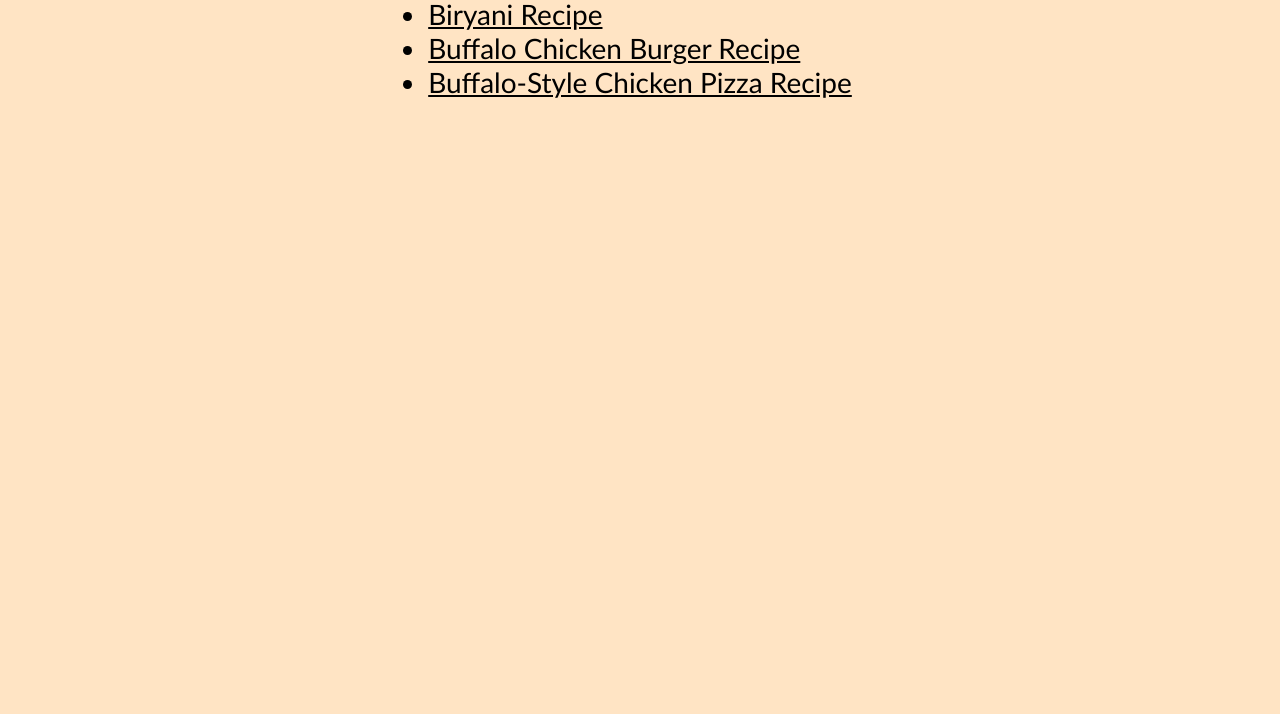
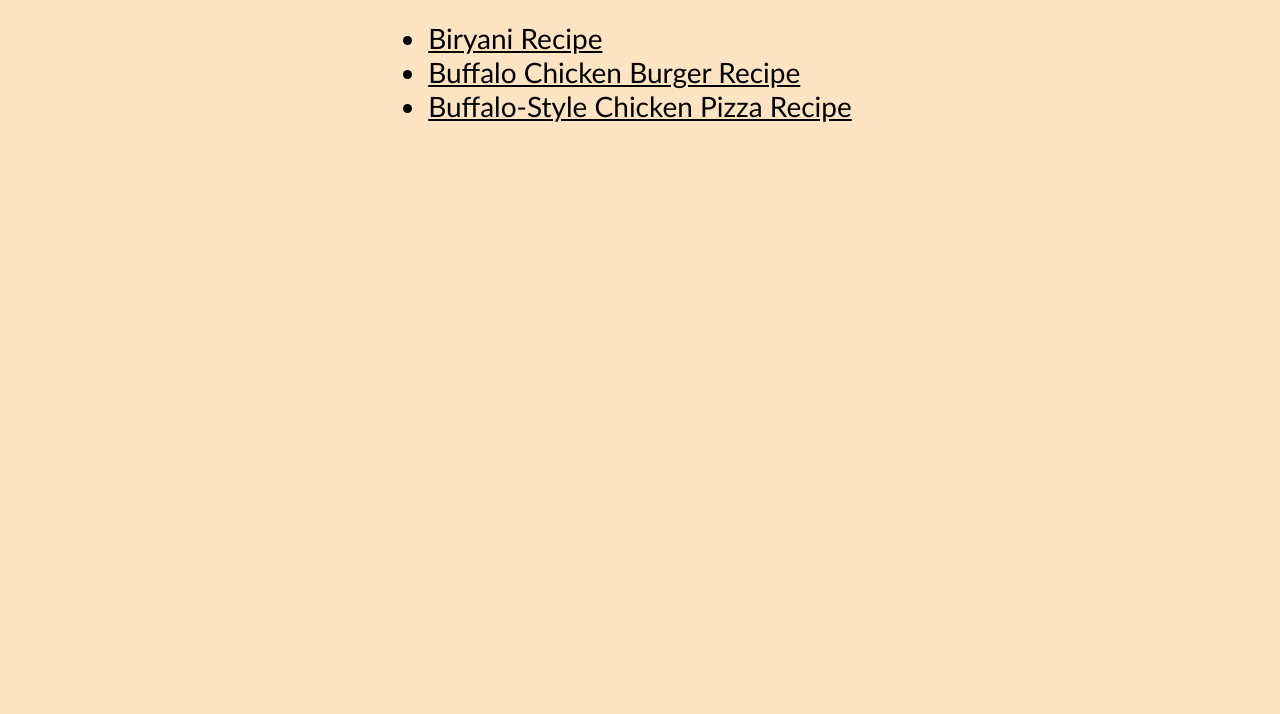
Before and after one commit to VishnuParthiban005/odin-recipes, a plain HTML site: page index.html in a window 1280 px wide. Shown: the part 86-800 px from the top of the page. Drawn offline with Linux system fonts and the light colour scheme.

Commit message:
Add padding and margin to list in index.html

```diff
--- a/styles.css
+++ b/styles.css
@@ -60,6 +60,8 @@ ol li {
 .center-list {
     display: inline-block;
     text-align: left;
+    margin-top: 16px;
+    padding:8px;
 }
 
 .description {
```
